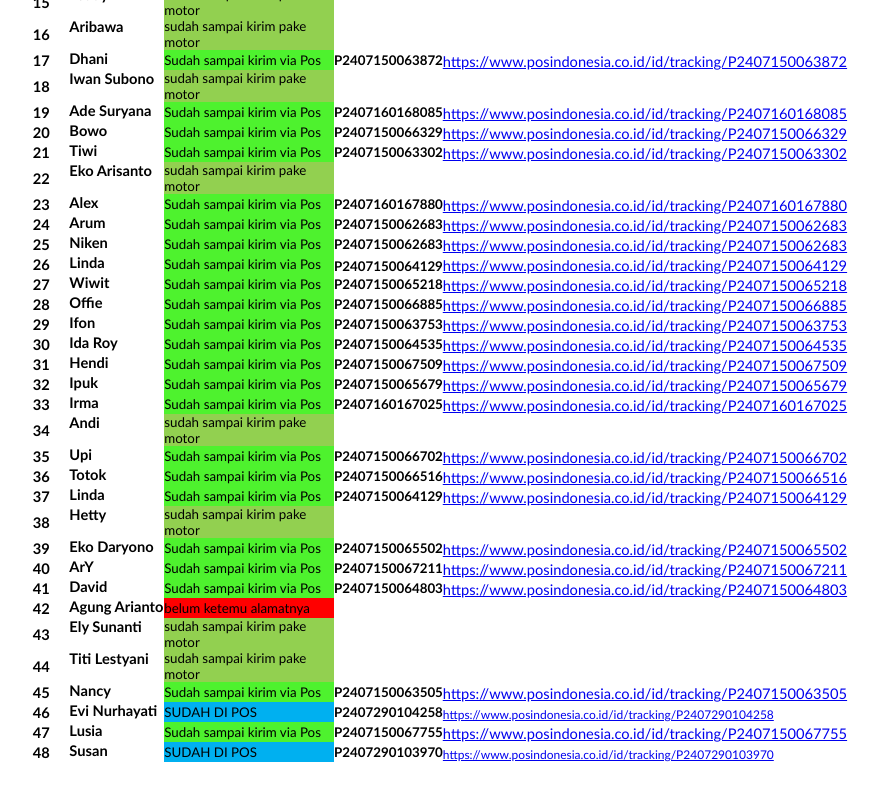
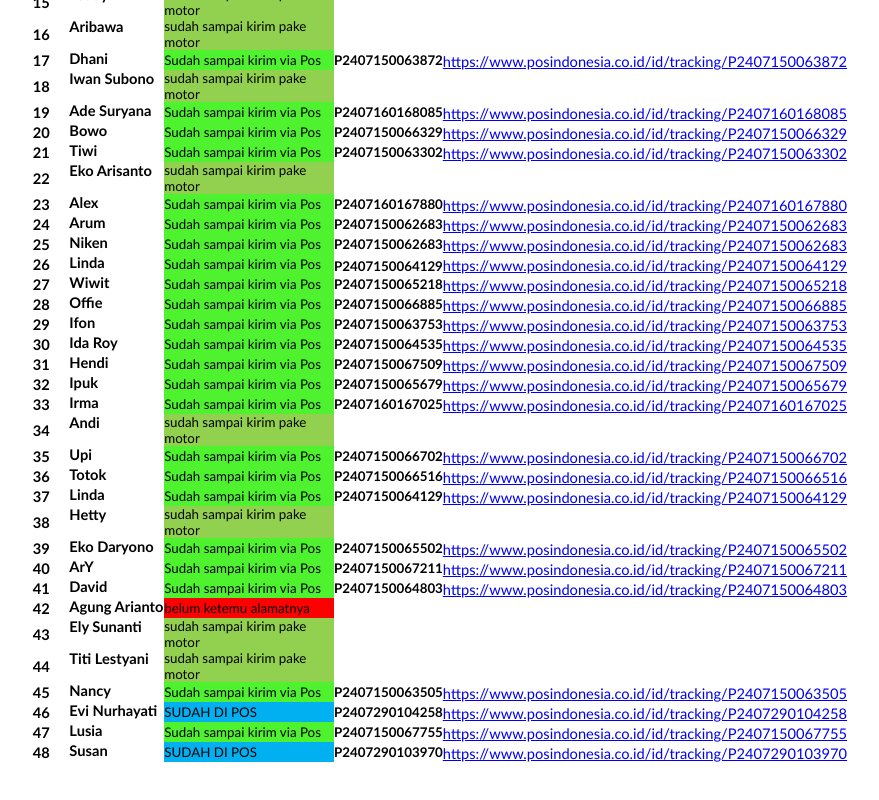
Before and after one commit to thosemf/akuntan95, a plain HTML site: page kaos/kaos.html in a window 1280 px wide. Shown: the part 614-1414 px from the top of the page, without its empty margins (71-950 px from the left). Drawn offline with Linux system fonts and the light colour scheme.

Commit message:
Update kaos.html

```diff
--- a/kaos/kaos.html
+++ b/kaos/kaos.html
@@ -515,7 +515,7 @@ body { margin-left: 0.7in; margin-right: 0.7in; margin-top: 0.75in; margin-botto
             <td class="column2 style4 s">Evi Nurhayati</td>
             <td class="column3 style17 s">SUDAH DI POS</td>
             <td class="column4 style9 s">P2407290104258</td>
-            <td class="column5 style5 s"><a href="https://www.posindonesia.co.id/id/tracking/P2407150063505" title="">https://www.posindonesia.co.id/id/tracking/P2407290104258</a></td>
+            <td class="column5 style10 s"><a href="https://www.posindonesia.co.id/id/tracking/P2407150063505" title="">https://www.posindonesia.co.id/id/tracking/P2407290104258</a></td>
           </tr>
           <tr class="row54">
             <td class="column0">&nbsp;</td>
@@ -531,7 +531,7 @@ body { margin-left: 0.7in; margin-right: 0.7in; margin-top: 0.75in; margin-botto
             <td class="column2 style4 s">Susan</td>
             <td class="column3 style17 s">SUDAH DI POS</td>
             <td class="column4 style9 s">P2407290103970</td>
-            <td class="column5 style5 s"><a href="https://www.posindonesia.co.id/id/tracking/P2407150063505" title="">https://www.posindonesia.co.id/id/tracking/P2407290103970</a></td>
+            <td class="column5 style10 s"><a href="https://www.posindonesia.co.id/id/tracking/P2407150063505" title="">https://www.posindonesia.co.id/id/tracking/P2407290103970</a></td>
           </tr>
           <tr class="row56">
             <td class="column0">&nbsp;</td>
```
